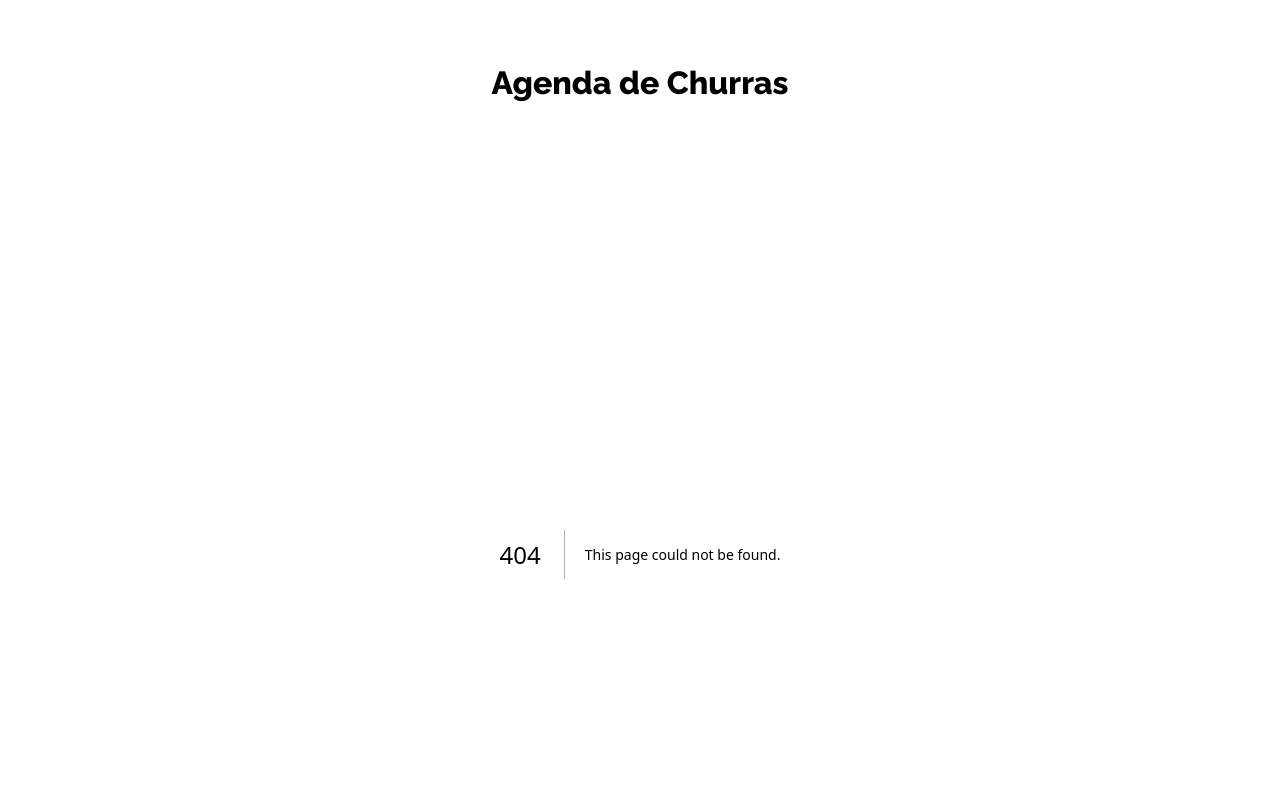
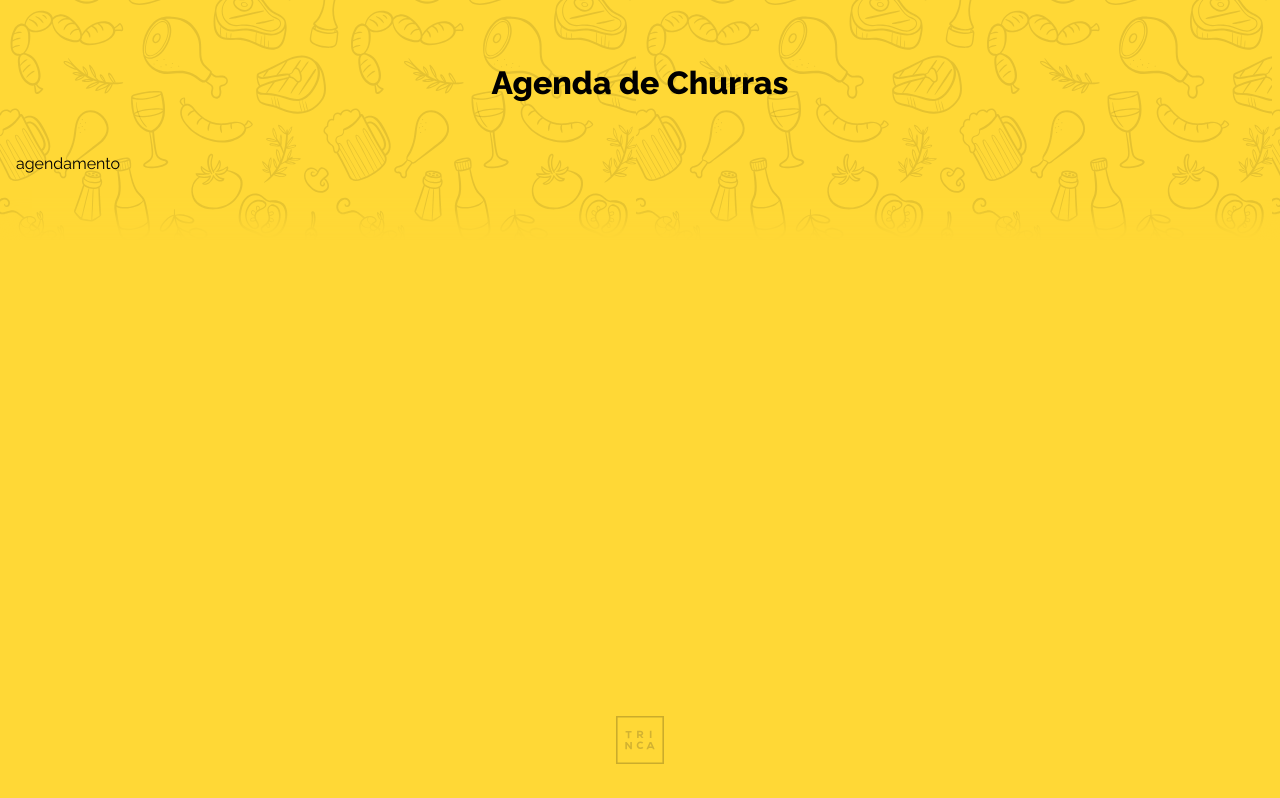
Before and after one commit to fcampara/trinca-churras, a Next.js app: page /agendamento in a window 1280 px wide. Before the commit this address had no page. Shown: the top 798 px of the page. Built offline with nearby package versions, Linux system fonts and the light colour scheme.

Commit message:
feat(layout): move layouts to shared folder

```diff
--- /dev/null
+++ b/src/app/agendamento/layout.tsx
@@ -0,0 +1 @@
+export { default } from "@/layout/default"
--- /dev/null
+++ b/src/app/agendamento/page.tsx
@@ -0,0 +1,9 @@
+const PageAgendamento = () => {
+  return (
+    <div>
+      agendamento
+    </div>
+  )
+}
+
+export default PageAgendamento
--- a/src/app/layout.tsx
+++ b/src/app/layout.tsx
@@ -1,34 +1 @@
-import { Raleway } from "next/font/google";
-import clsx from 'clsx'
-import "@/app/layout.scss";
-import Image from "next/image";
-import Logo from '@/assets/images/logo.svg'
-
-export const raleway = Raleway({
-  subsets: ["latin"],
-  display: "swap",
-});
-
-export default function RootLayout({
-  children,
-}: {
-  children: React.ReactNode;
-}) {
-  return (
-    <html lang="en" className={clsx("layout", raleway.className)}>
-      <head>
-        <title>Trinca Churras</title>
-      </head>
-
-      <body className={"layout__body"}>
-        <header>
-          <h1 className={"layout__title"}>Agenda de Churras</h1>
-        </header>
-        <main>{children}</main>
-        <footer className={"layout__footer"}>
-          <Image src={Logo} alt="Logo trinca" />
-        </footer>
-      </body>
-    </html>
-  );
-}
+export { default } from "@/layout/login"
--- /dev/null
+++ b/src/layout/default/default.layout.tsx
@@ -0,0 +1,10 @@
+import "@/layout/default/default.styles.scss"
+
+export default function ScheduleLayout({
+  children,
+}: {
+  children: React.ReactNode;
+}) {
+
+  return children;
+}
--- /dev/null
+++ b/src/layout/default/default.styles.scss
@@ -0,0 +1,5 @@
+@import "@/styles/variable.module.scss";
+
+.layout::after {
+  background-color: $white-color;
+}
--- /dev/null
+++ b/src/layout/default/index.ts
@@ -0,0 +1 @@
+export { default } from "@/layout/default/default.layout"
--- /dev/null
+++ b/src/layout/login/index.ts
@@ -0,0 +1 @@
+export { default } from "@/layout/login/login.layout"
--- /dev/null
+++ b/src/layout/login/login.layout.tsx
@@ -0,0 +1,34 @@
+import { Raleway } from "next/font/google";
+import clsx from 'clsx'
+import "@/layout/login/login.styles.scss";
+import Image from "next/image";
+import Logo from '@/assets/images/logo.svg'
+
+export const raleway = Raleway({
+  subsets: ["latin"],
+  display: "swap",
+});
+
+export default function RootLayout({
+  children,
+}: {
+  children: React.ReactNode;
+}) {
+  return (
+    <html lang="en" className={clsx("layout", raleway.className)}>
+      <head>
+        <title>Trinca Churras</title>
+      </head>
+
+      <body className={"layout__body"}>
+        <header>
+          <h1 className={"layout__title"}>Agenda de Churras</h1>
+        </header>
+        <main>{children}</main>
+        <footer className={"layout__footer"}>
+          <Image src={Logo} alt="Logo trinca" />
+        </footer>
+      </body>
+    </html>
+  );
+}
--- a/src/app/layout.scss
+++ b/src/layout/login/login.styles.scss
@@ -1,8 +1,8 @@
-@import "../styles/variable.module.scss";
+@import "@/styles/variable.module.scss";
 
 .layout {
   background-color: $primary-color;
-  background-image: url("../assets/images/background.svg");
+  background-image: url("../../assets/images/background.svg");
 
   &:after {
     z-index: -1;
```
Also changed, not shown: src/app/agenda/layout.tsx (+1 -10 lines).
